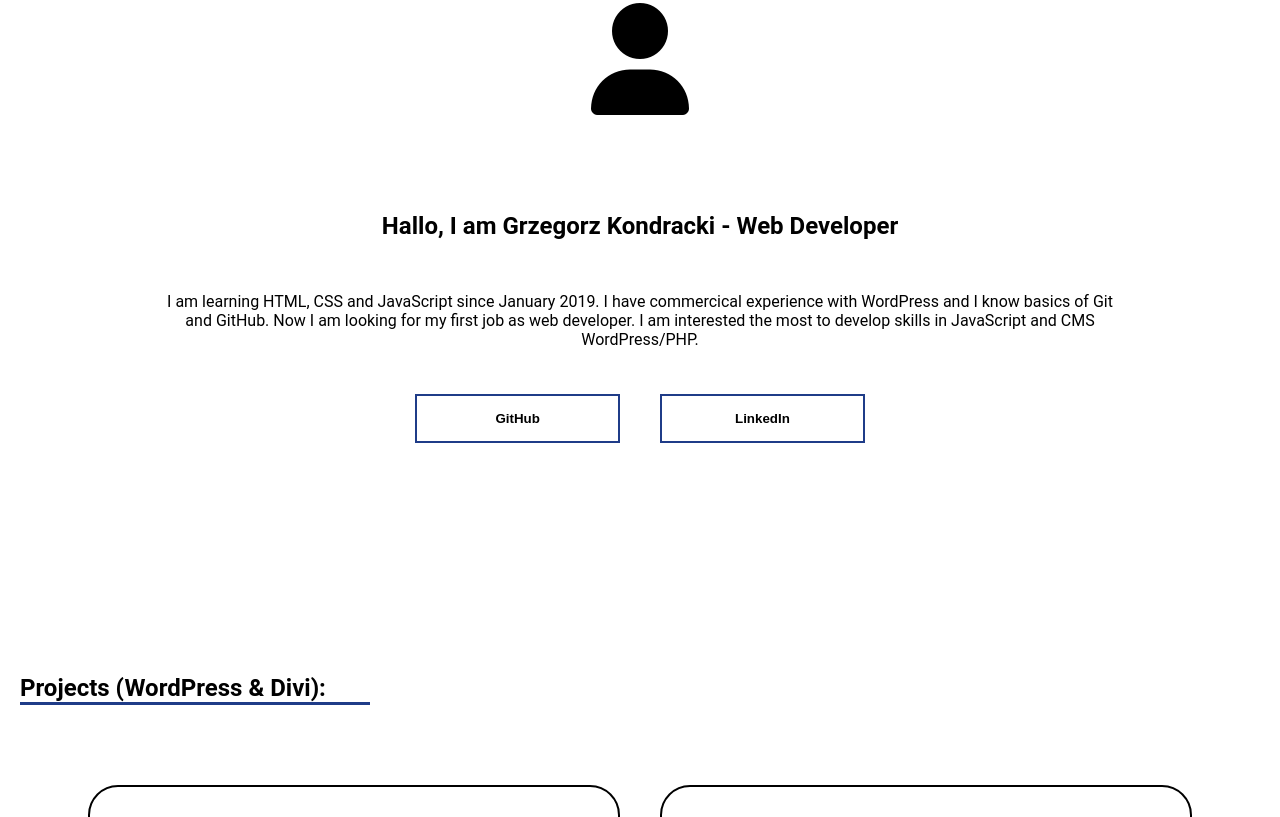
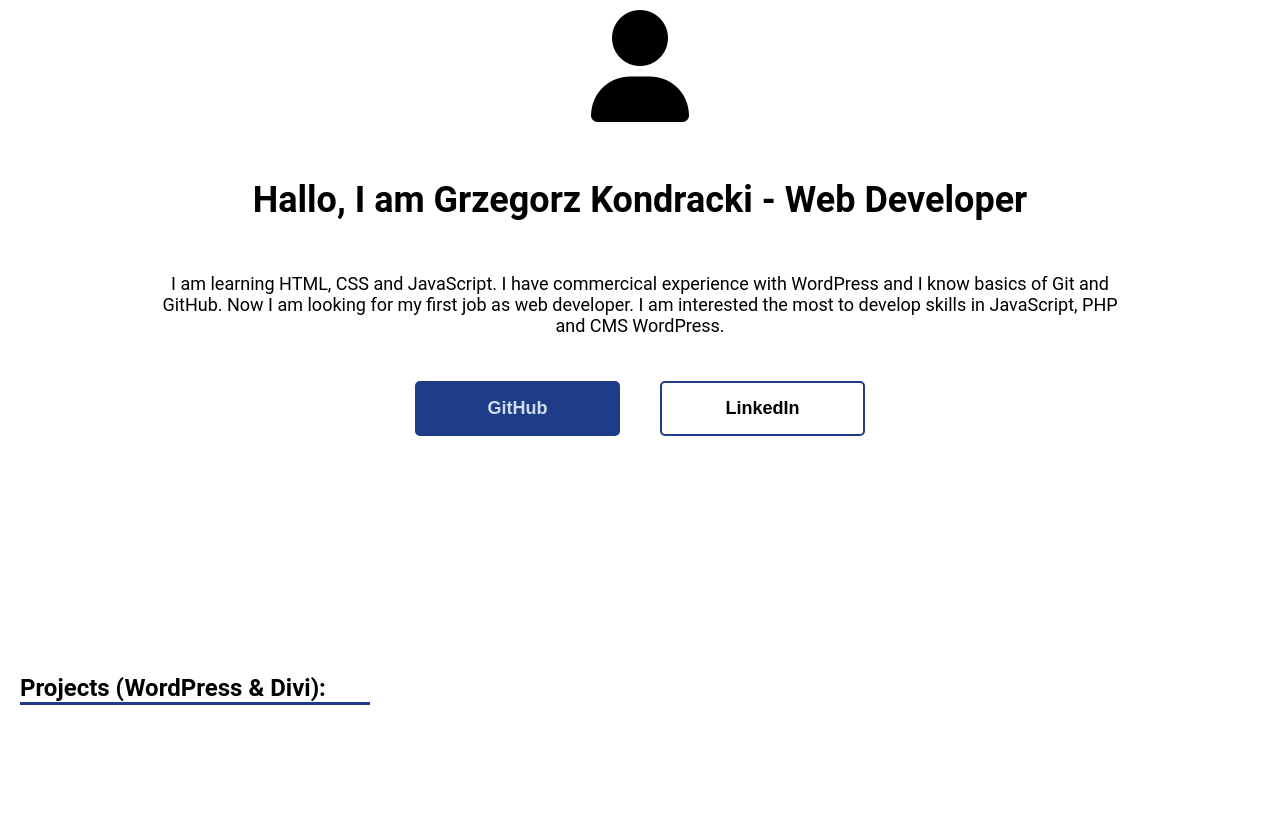
Before and after one commit to GrzegorzKondracki/portfolio, a plain HTML site: page index.html in a window 1280 px wide. Shown: the part 985-1802 px from the top of the page. Drawn offline with nearby package versions, Linux system fonts and the light colour scheme.

Commit message:
design changes

```diff
--- a/index.html
+++ b/index.html
@@ -45,11 +45,12 @@
     <section id="about" class="about main-section">
         <i class="person fas fa-user"></i>
         <h1>Hallo, I am Grzegorz Kondracki - Web Developer</h1>
-        <p>I am learning HTML, CSS and JavaScript since January 2019. I have commercical experience with WordPress and I
+        <p>I am learning HTML, CSS and JavaScript. I have commercical experience with WordPress and I
             know basics of Git and GitHub. Now I am looking for my first job as web developer. I am interested the
-            most to develop skills in JavaScript and CMS WordPress/PHP.</p>
+            most to develop skills in JavaScript, PHP and CMS WordPress.</p>
         <div>
-            <button onclick="window.open('https://github.com/GrzegorzKondracki','_blank')">GitHub</button>
+            <button onclick="window.open('https://github.com/GrzegorzKondracki','_blank')"
+                class="github">GitHub</button>
             <button onclick="window.open('https://www.linkedin.com/in/grzegorzkondracki','_blank')">LinkedIn</button>
         </div>
     </section>
--- a/style.css
+++ b/style.css
@@ -196,16 +196,18 @@ body {
 }
 
 .about h1 {
-    margin-top: 15vh;
+    margin-top: 10vh;
     width: 80%;
     padding: 2%;
     text-align: center;
+    font-size: 36px;
 }
 
 .about p {
     width: 80%;
     padding: 2%;
     text-align: center;
+    font-size: 18px;
 }
 
 @media (max-width: 800px) {
@@ -240,8 +242,14 @@ body {
     background-color: transparent;
     border: 2px solid #1f3c88;
     transition: .3s;
+    font-size: 18px;
+    border-radius: 5px;
+    cursor: pointer;
 
 }
+
+
+
 
 @media (max-width: 800px) {
     .about button {
@@ -252,6 +260,11 @@ body {
 
 .about button:hover {
     background-color: #1f3c88;
+    color: #ceddef;
+}
+
+.github {
+    background-color: #1f3c88 !important;
     color: #ceddef;
 }
 
@@ -274,7 +287,7 @@ body {
 .project {
     flex-basis: 60vh;
     text-align: center;
-    border: 2px solid black;
+    /* border: 2px solid black; */
     border-radius: 30px;
     margin: 20px;
     padding: 20px;
@@ -311,6 +324,7 @@ body {
     background-color: transparent;
     border: 2px solid #1f3c88;
     transition: .3s;
+    border-radius: 5px;
 }
 
 .projects button:hover {
@@ -487,6 +501,7 @@ div.mail-wrap {
 .send-button {
     width: 20%;
     transition: .2s;
+    border-radius: 5px;
 }
 
 @media (max-width: 800px) {
```
